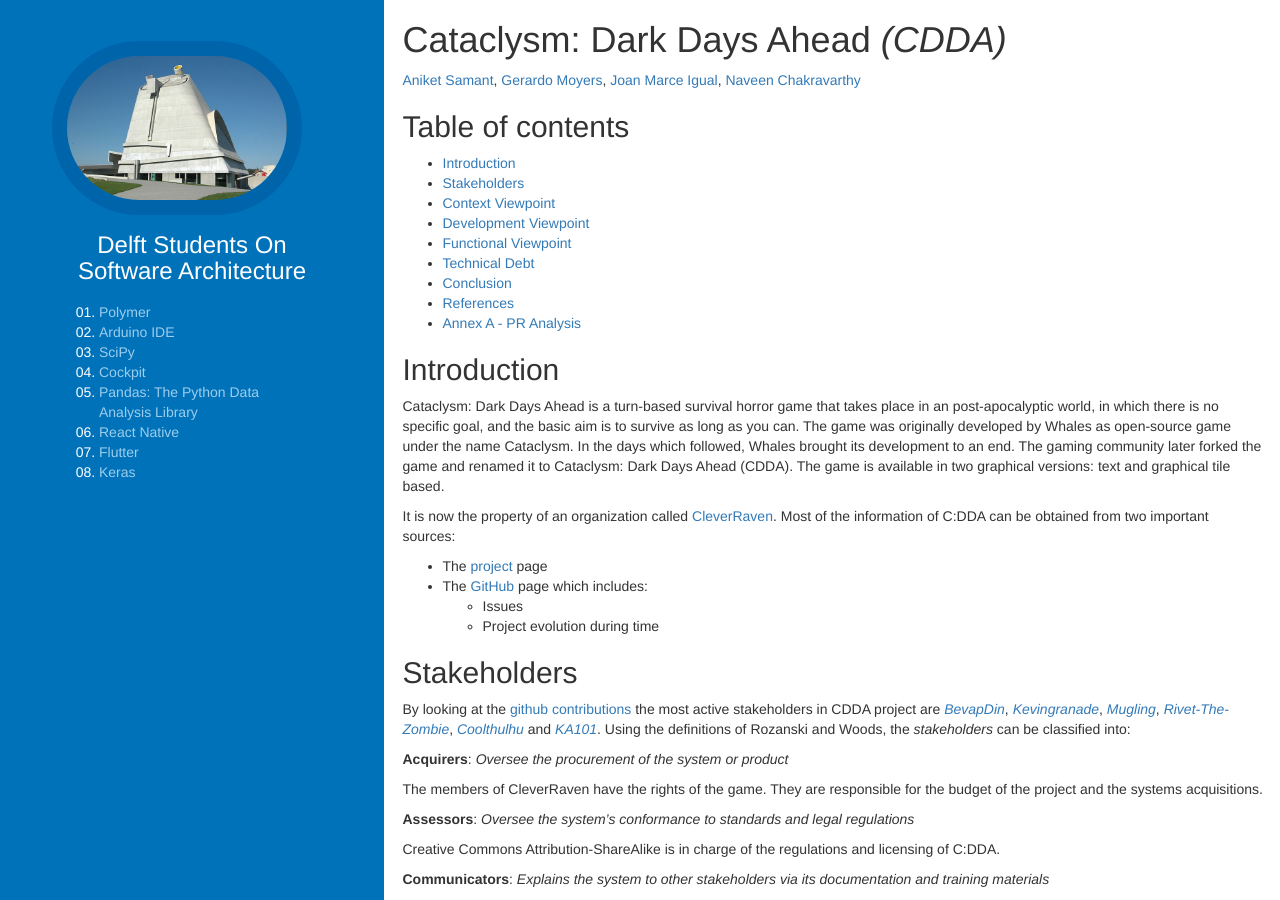
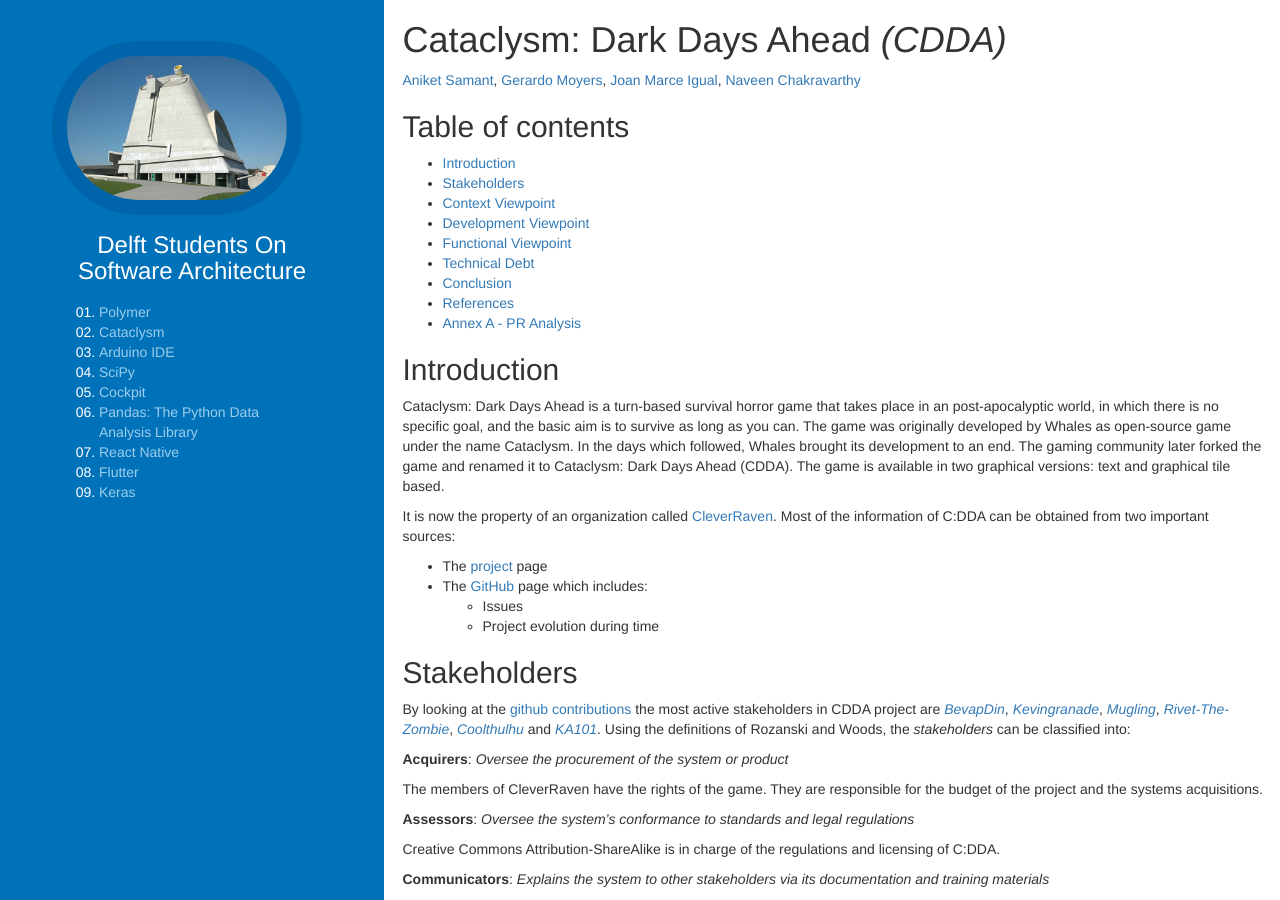
Before and after one commit to SERG-Delft/desosa2019, a Jekyll site: the page built from chapters/cataclysm/index.md, in a window 1280 px wide and 900 px high. Built offline with Jekyll 4.4.1, drawn with Linux system fonts in a browser that asks for light colours; nearby versions of some CDN libraries; our own code applies the rules of GitHub Pages for plain Markdown files.

Commit message:
Add chapter meta info

```diff
--- a/chapters/cataclysm/index.md
+++ b/chapters/cataclysm/index.md
@@ -1,3 +1,10 @@
+---
+layout: default
+project: cataclysm
+title: Cataclysm
+chapter: true
+---
+
 <!---
 Welcome to the markdown file for Cataclysm Dark Days Ahead
 
```
